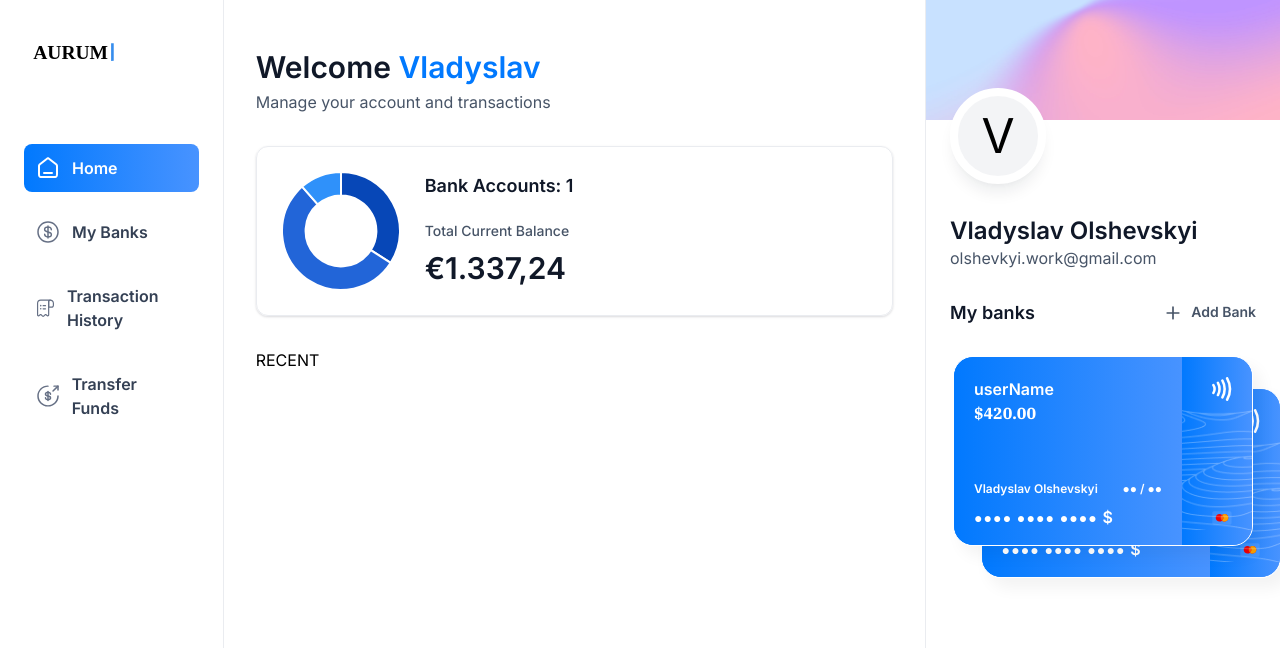
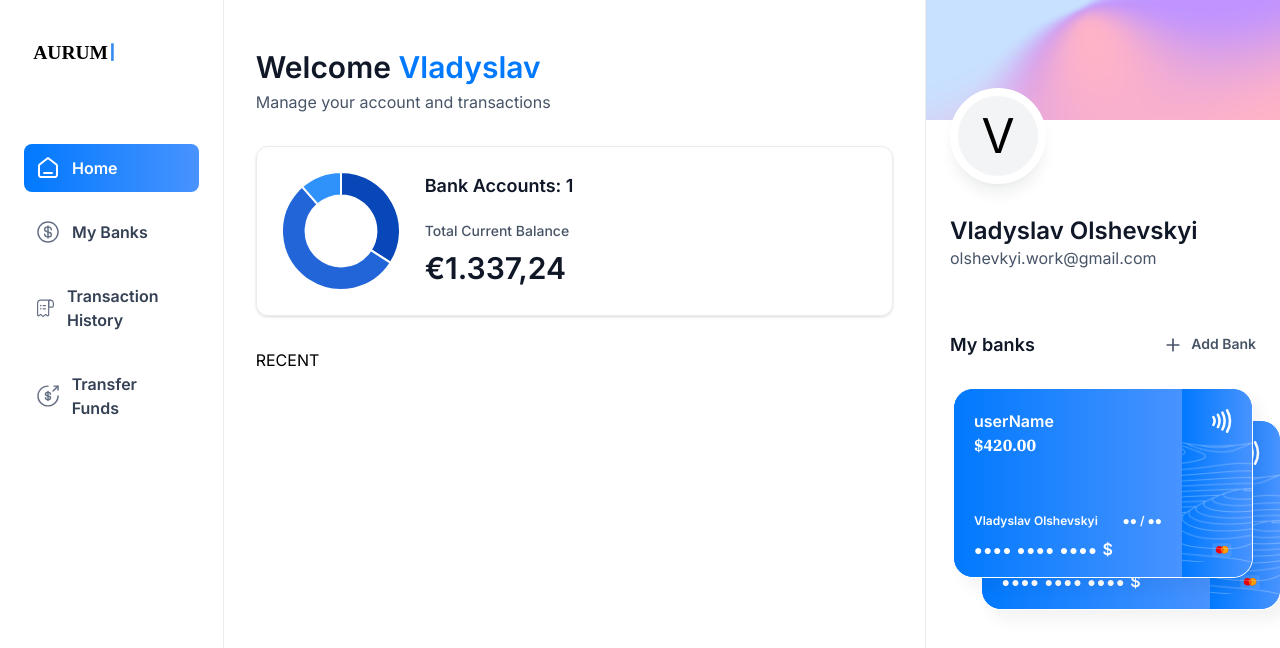
Before and after one commit to Terrachad/Aurum, a Next.js app: page / in a window 1280 px wide. Shown: the top 648 px of the page. Built offline with nearby package versions, Linux system fonts and the light colour scheme.

Commit message:
Update RightSideBar.tsx

```diff
--- a/components/RightSideBar.tsx
+++ b/components/RightSideBar.tsx
@@ -6,7 +6,7 @@ import BankCard from './BankCard'
 const RightSideBar = ({user, transactions, banks} : RightSidebarProps) => {
   return (
     <aside className='right-sidebar'>
-      <section>
+      <section className='flex flex-col pb-8'>
         <div className='profile-banner'/>
         <div className='profile'>
 
@@ -26,7 +26,7 @@ const RightSideBar = ({user, transactions, banks} : RightSidebarProps) => {
       <section className='banks'>
           <div className='flex w-full justify-between'>
             <h2 className='header-2'>My banks</h2>
-              <Link href='/' className='flex gap-2'>
+              <Link href='/' className='flex gap-2 '>
                 <Image
                 src='/icons/plus.svg'
                 width={20}
@@ -40,7 +40,7 @@ const RightSideBar = ({user, transactions, banks} : RightSidebarProps) => {
           </div>
           {banks?.length > 0 &&
             (
-            <div className='relative flex flex-1 flex-col items-center justify-center gap-5'>
+            <div className='relative flex flex-1 flex-col items-center justify-center '>
               <div className='relative z-10'>
                  <BankCard
                  key={banks[0].$id}
@@ -58,7 +58,6 @@ const RightSideBar = ({user, transactions, banks} : RightSidebarProps) => {
                       userName={`${user.firstName} ${user.lastName}`}
                       showBalance={false}
                     />
-
                   </div>
                 )
               }
```
